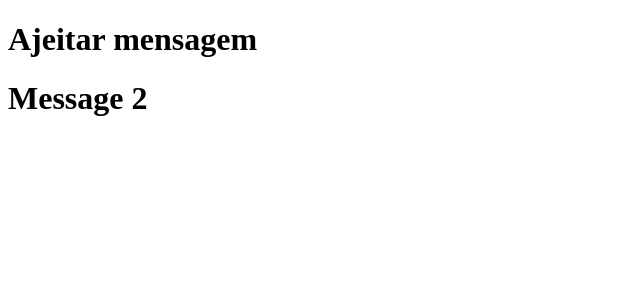
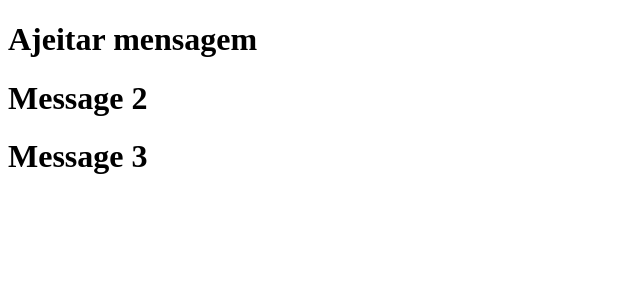
Before and after one commit to Herbert-RD/clone-tabnews, a Next.js app: page /projects in a window 1280 px wide. Shown: the top 300 px of the page, without its empty margins (0-640 px from the left). Built offline with nearby package versions, Linux system fonts and the light colour scheme.

Commit message:
Add Message 3

```diff
--- a/pages/projects.js
+++ b/pages/projects.js
@@ -3,6 +3,7 @@ function Home(){
     <div>
       <h1>Ajeitar mensagem</h1>
       <h1>Message 2</h1>
+      <h1>Message 3</h1>
     </div>
 
     )
```
